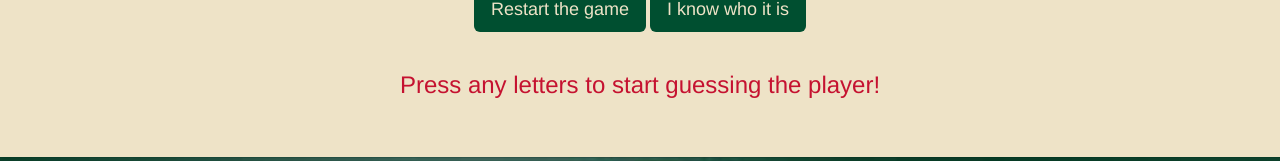
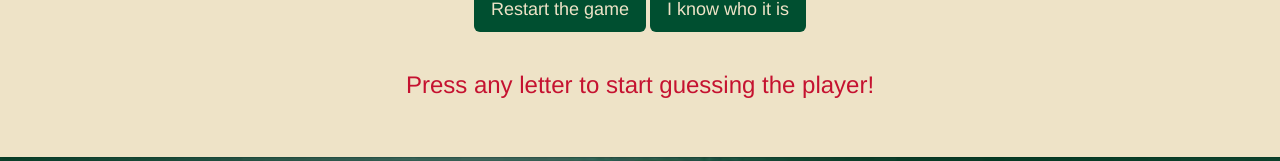
Before and after one commit to mcale017/Assignment-3-Hangman-Game, a plain HTML site: page index.html in a window 1280 px wide. Shown: the part 192-353 px from the top of the page. Drawn offline with nearby package versions, Linux system fonts and the light colour scheme.

Commit message:
Assignment 3 Hangman Game

```diff
--- a/assets/javascript/game.js
+++ b/assets/javascript/game.js
@@ -111,7 +111,7 @@ function startgame() {
     guessesleftElement.textContent = guessesleft;
     correctguessesElement.textContent = "";
     incorrectguessesElement.textContent = "";
-    messageElement.textContent = "Press any letters to start guessing the player!";
+    messageElement.textContent = "Press any letter to start guessing the player!";
     picturemessageElement.textContent = "Who's it going to be?";
     playerpictureElement.setAttribute("src", "assets/images/player0.jpg");
 
--- a/index.html
+++ b/index.html
@@ -19,7 +19,7 @@
             </div>
             <br>
             <div class="text-center">
-                <h3><span id="message">Press any letters to start guessing the player!</span></h3>
+                <h3><span id="message">Press any letter to start guessing the player!</span></h3>
             </div>
         </div>
     </div>
```
